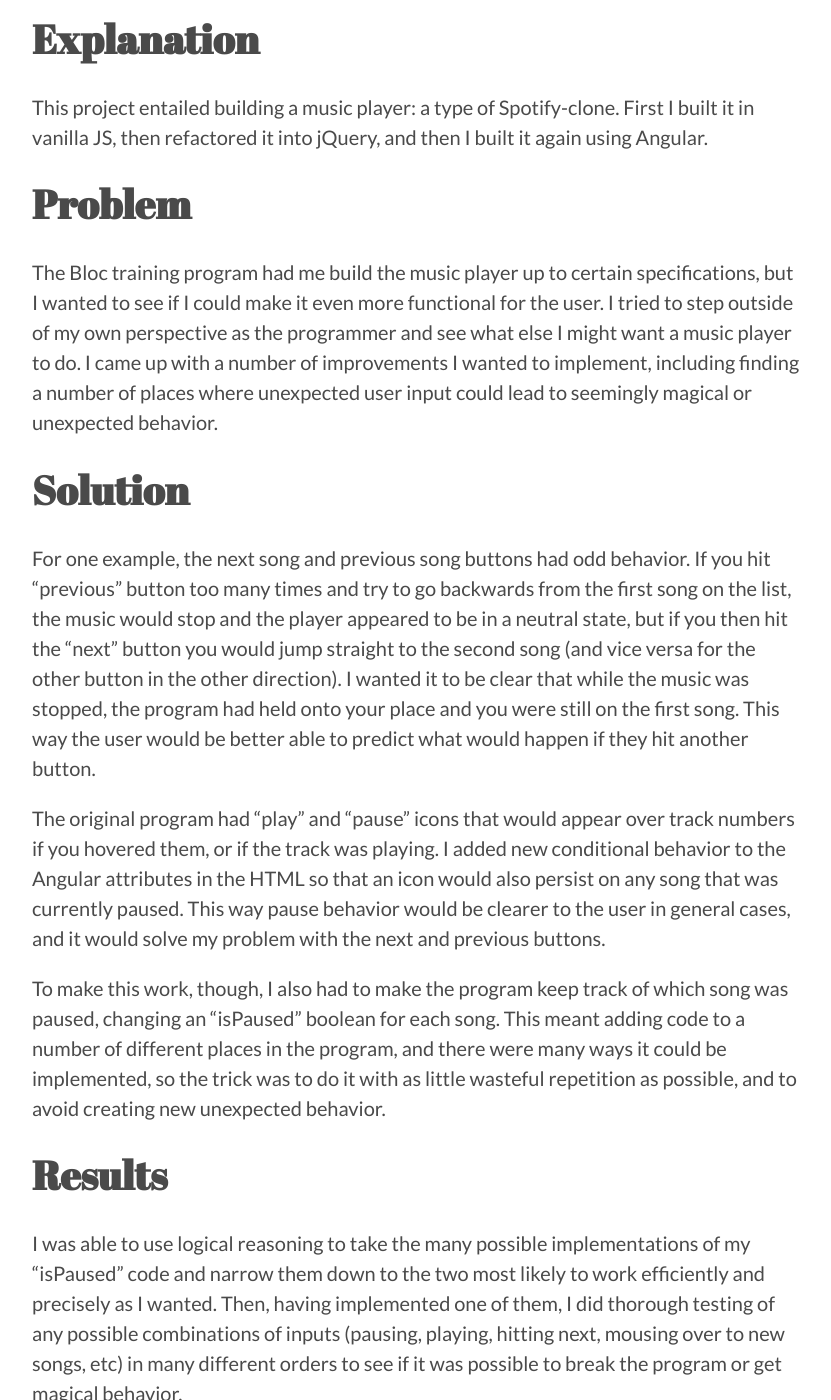
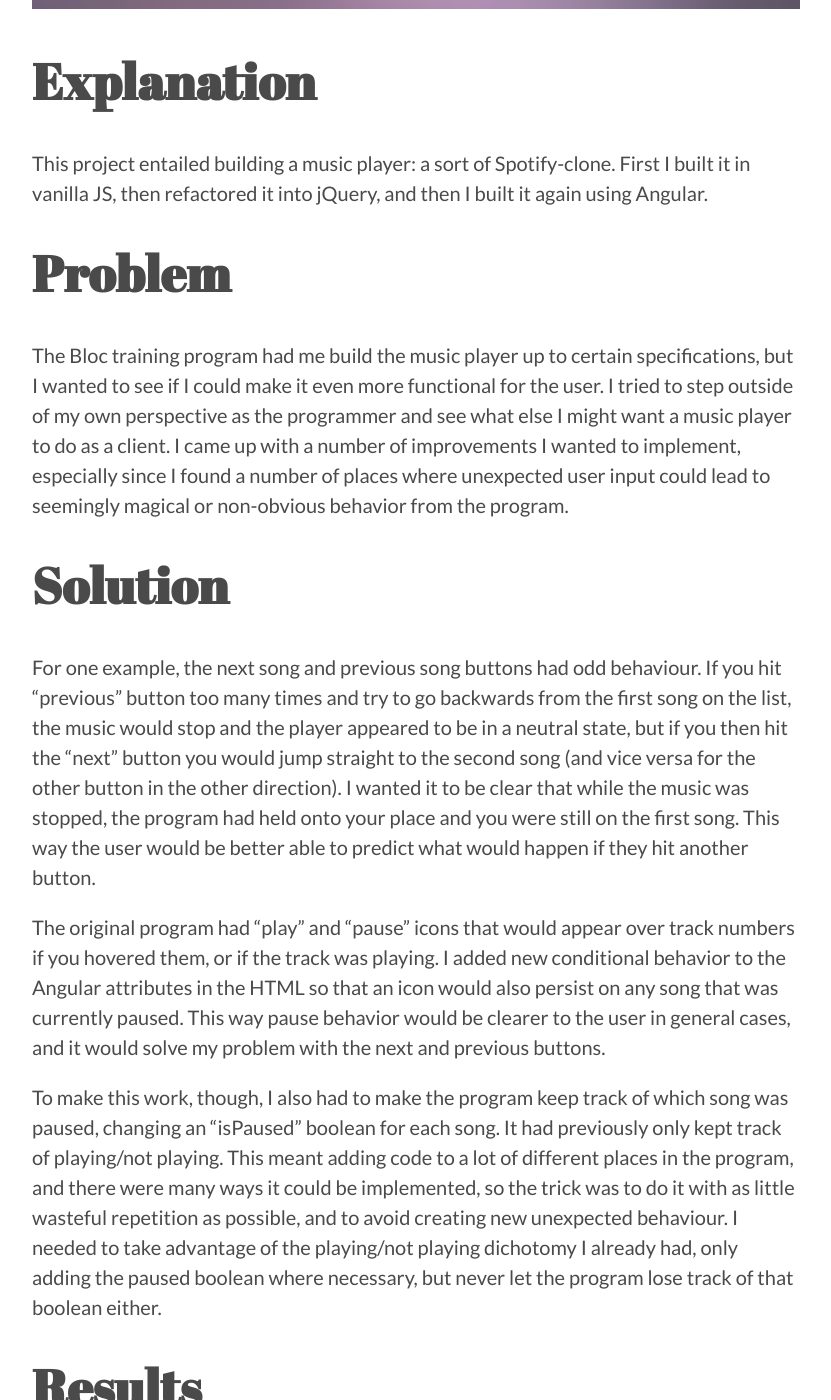
Before and after one commit to MilesHeise/MilesHeise-github.io, a Jekyll site: the page built from _portfolio/blocjams.md, in a window 1280 px wide and 1400 px high, scrolled down 865 px. Shown: the whole window, without its empty margins (224-1055 px from the left). Built offline with Jekyll 4.4.1, drawn with Linux system fonts in a browser that asks for light colours; nearby versions of some CDN libraries; some of the changed text lies outside the part shown.

Commit message:
about and contact finished

```diff
--- a/_config.yml
+++ b/_config.yml
@@ -10,8 +10,8 @@ theme_settings:
 
   # Header and footer text
   header_text:               >
-     <h1>What on Earth Should This Title Be?!</h1>
-     <p>A full-stack developer specializing in Ruby and JS</p>
+     <h1>Clever Solutions on Demand</h1>
+     <p>from a full-stack developer specializing in Ruby and JS</p>
   header_text_feature_image:
   footer_text:               >
    Powered by <a href="http://jekyllrb.com">Jekyll</a> and made with love.
--- a/_portfolio/blocjams.md
+++ b/_portfolio/blocjams.md
@@ -1,32 +1,30 @@
 ---
 layout: post
 title: BlocJams
-thumbnail-path: "img/blocJams.png"
+thumbnail-path: img/blocJams.png
 short-description: Build an application to play music.
-
 ---
 
-{:.center}
-![]({{ site.baseurl }}/img/blocJams.png)
+{:.center} ![]({{ site.baseurl }}/img/blocJams.png)
 
-## Explanation
+# Explanation
 
-This project entailed building a music player: a type of Spotify-clone. First I built it in vanilla JS, then refactored it into jQuery, and then I built it again using Angular.
+This project entailed building a music player: a sort of Spotify-clone. First I built it in vanilla JS, then refactored it into jQuery, and then I built it again using Angular.
 
-## Problem
+# Problem
 
-The Bloc training program had me build the music player up to certain specifications, but I wanted to see if I could make it even more functional for the user. I tried to step outside of my own perspective as the programmer and see what else I might want a music player to do. I came up with a number of improvements I wanted to implement, including finding a number of places where unexpected user input could lead to seemingly magical or unexpected behavior.
+The Bloc training program had me build the music player up to certain specifications, but I wanted to see if I could make it even more functional for the user. I tried to step outside of my own perspective as the programmer and see what else I might want a music player to do as a client. I came up with a number of improvements I wanted to implement, especially since I found a number of places where unexpected user input could lead to seemingly magical or non-obvious behavior from the program.
 
-## Solution
+# Solution
 
-For one example, the next song and previous song buttons had odd behavior. If you hit "previous" button too many times and try to go backwards from the first song on the list, the music would stop and the player appeared to be in a neutral state, but if you then hit the "next" button you would jump straight to the second song (and vice versa for the other button in the other direction). I wanted it to be clear that while the music was stopped, the program had held onto your place and you were still on the first song. This way the user would be better able to predict what would happen if they hit another button.
+For one example, the next song and previous song buttons had odd behaviour. If you hit "previous" button too many times and try to go backwards from the first song on the list, the music would stop and the player appeared to be in a neutral state, but if you then hit the "next" button you would jump straight to the second song (and vice versa for the other button in the other direction). I wanted it to be clear that while the music was stopped, the program had held onto your place and you were still on the first song. This way the user would be better able to predict what would happen if they hit another button.
 
 The original program had "play" and "pause" icons that would appear over track numbers if you hovered them, or if the track was playing. I added new conditional behavior to the Angular attributes in the HTML so that an icon would also persist on any song that was currently paused. This way pause behavior would be clearer to the user in general cases, and it would solve my problem with the next and previous buttons.
 
-To make this work, though, I also had to make the program keep track of which song was paused, changing an "isPaused" boolean for each song. This meant adding code to a number of different places in the program, and there were many ways it could be implemented, so the trick was to do it with as little wasteful repetition as possible, and to avoid creating new unexpected behavior.
+To make this work, though, I also had to make the program keep track of which song was paused, changing an "isPaused" boolean for each song. It had previously only kept track of playing/not playing. This meant adding code to a lot of different places in the program, and there were many ways it could be implemented, so the trick was to do it with as little wasteful repetition as possible, and to avoid creating new unexpected behaviour. I needed to take advantage of the playing/not playing dichotomy I already had, only adding the paused boolean where necessary, but never let the program lose track of that boolean either.
 
-## Results
+# Results
 
-I was able to use logical reasoning to take the many possible implementations of my "isPaused" code and narrow them down to the two most likely to work efficiently and precisely as I wanted. Then, having implemented one of them, I did thorough testing of any possible combinations of inputs (pausing, playing, hitting next, mousing over to new songs, etc) in many different orders to see if it was possible to break the program or get magical behavior.
+I was able to use logical reasoning to take the many possible implementations of my "isPaused" code and narrow them down to the two most likely to work efficiently and precisely as I wanted. Then, having implemented one of them, I did thorough testing of any possible combinations of inputs (pausing, playing, hitting next, mousing over to new songs, etc) in many different orders to see if it was possible to break the program or get magical behaviour.
 
 Thankfully my design was successful, and the program was one step closer to having my preferred kind of interface: one intuitive enough that the user doesn't notice it at all.
--- a/about.md
+++ b/about.md
@@ -2,15 +2,13 @@
 layout: page
 title: About
 permalink: /about/
-feature-img: "img/color.png"
+feature-img: img/color.png
 ---
 
-Bacon ipsum dolor amet filet mignon meatball spare ribs fatback bacon shankle. Kielbasa andouille fatback salami, boudin bresaola pig alcatra turkey spare ribs jerky. Corned beef bresaola leberkas salami alcatra beef landjaeger venison shank bacon meatloaf beef ribs picanha. Leberkas sausage brisket porchetta shankle prosciutto chicken picanha kielbasa pig kevin t-bone turducken filet mignon jowl.
+I came to software engineering in a very roundabout way. Fitting the stereotype of a smart but utterly directionless young man, I had a myriad of jobs ranging from managing a music store to being a mime in Eastern Europe. I did very technical work on fire alarm panels for a security company, and rather less technical work traveling with a carnival, and even started a successful event-planning company at one point.
 
-Jowl sirloin doner shank flank. Leberkas ham ball tip, jowl pastrami short loin pork cow. Rump ground round chuck leberkas shank picanha bacon meatloaf filet mignon. Ball tip swine brisket jowl pig sausage corned beef leberkas pastrami porchetta kevin beef. Ground round tail cupim ribeye, landjaeger meatloaf pig prosciutto. Shank sirloin porchetta frankfurter kevin corned beef ribeye rump doner. Shankle pork loin beef prosciutto short loin venison, ribeye swine kevin pastrami landjaeger ham hock alcatra sirloin ground round.
+When I married and settled down, it was with some reluctance that I decided to study computers, and I chose it for the wholly cynical reason that I knew a friend who had done it and it seemed like a fairly quick way to shift into a more stable career. To my great surprise, however, I absolutely love this work! As a naturally curious and analytical person, I found a passion for programming that I have never had for any other job.
 
-Pork chop pork belly bresaola, turducken porchetta sausage cupim pork loin bacon pancetta. Meatloaf tail frankfurter pork belly chicken. Turducken pork prosciutto, pork chop hamburger spare ribs jerky salami leberkas meatball. Tenderloin porchetta strip steak jerky, spare ribs beef ribs pork chop tail short loin sausage. Doner biltong andouille ribeye corned beef. Prosciutto boudin corned beef pork loin tail, ham picanha biltong chicken alcatra. Hamburger frankfurter bacon tail jowl filet mignon rump brisket turducken.
+I love to see how things function underneath, and this work gives me a window not only into how computers work but also how the human mind does. For instance, early in my learning I was challenged to write a program that finds the peaks in an array (the highest numbers surrounded by lower ones) and I realized that while I could do this quite easily as a human glancing at a list, I couldn't really explain how I was doing it. To solve the problem, first I figured out how my own brain was able to find these peaks so quickly, then I wrote my algorithm based on that.
 
-Biltong landjaeger swine pork sausage chicken cow cupim ham hock corned beef. Salami alcatra turkey doner rump, ribeye turducken frankfurter pork loin. Alcatra fatback strip steak, frankfurter beef ribs tail pork loin. Jerky shankle filet mignon beef ribs ham, swine sausage sirloin brisket picanha alcatra bresaola.
-
-Short ribs ham hock jerky, sausage beef ribs shoulder beef landjaeger rump sirloin leberkas flank turkey alcatra. Andouille pancetta cupim fatback sirloin landjaeger corned beef turducken tri-tip turkey capicola spare ribs. Chuck hamburger alcatra pig tongue, filet mignon rump bresaola. Porchetta corned beef alcatra beef ribs. Ham hock boudin picanha salami tri-tip ham.
+In programming, my goal is to not just be someone who uses tools, but someone who truly understands how they work, and that will be the main thrust of my posts here. If you'd like to talk, if you think we might have something to teach each other, or if you might want my help on a project, please do hit the contact button and let me know.
```
Also changed, not shown: _posts/2017-11-15-bootstrap-grids.md (+8 -6 lines), contact.md (+9 -10 lines), thank-you.md (+2 -2 lines).
